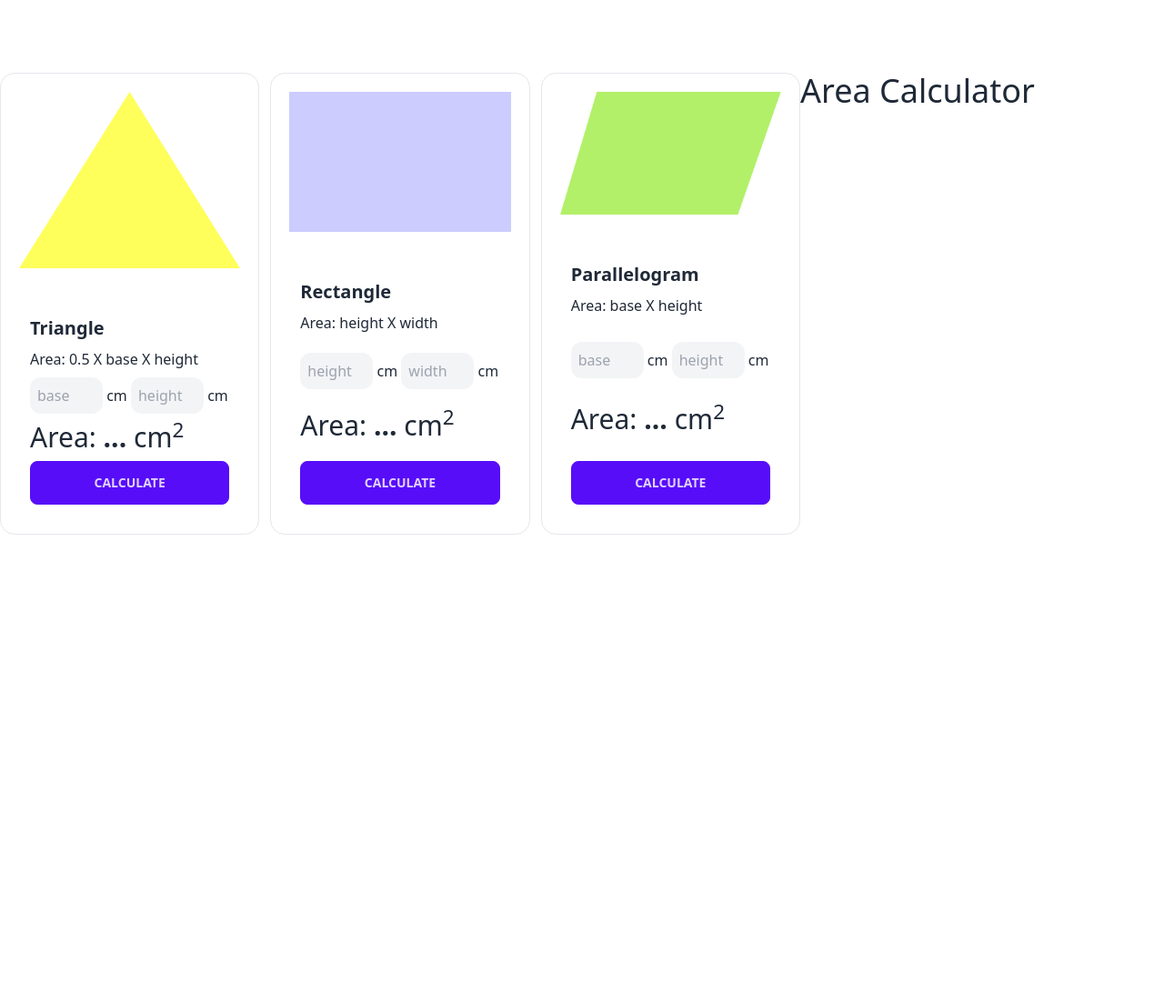
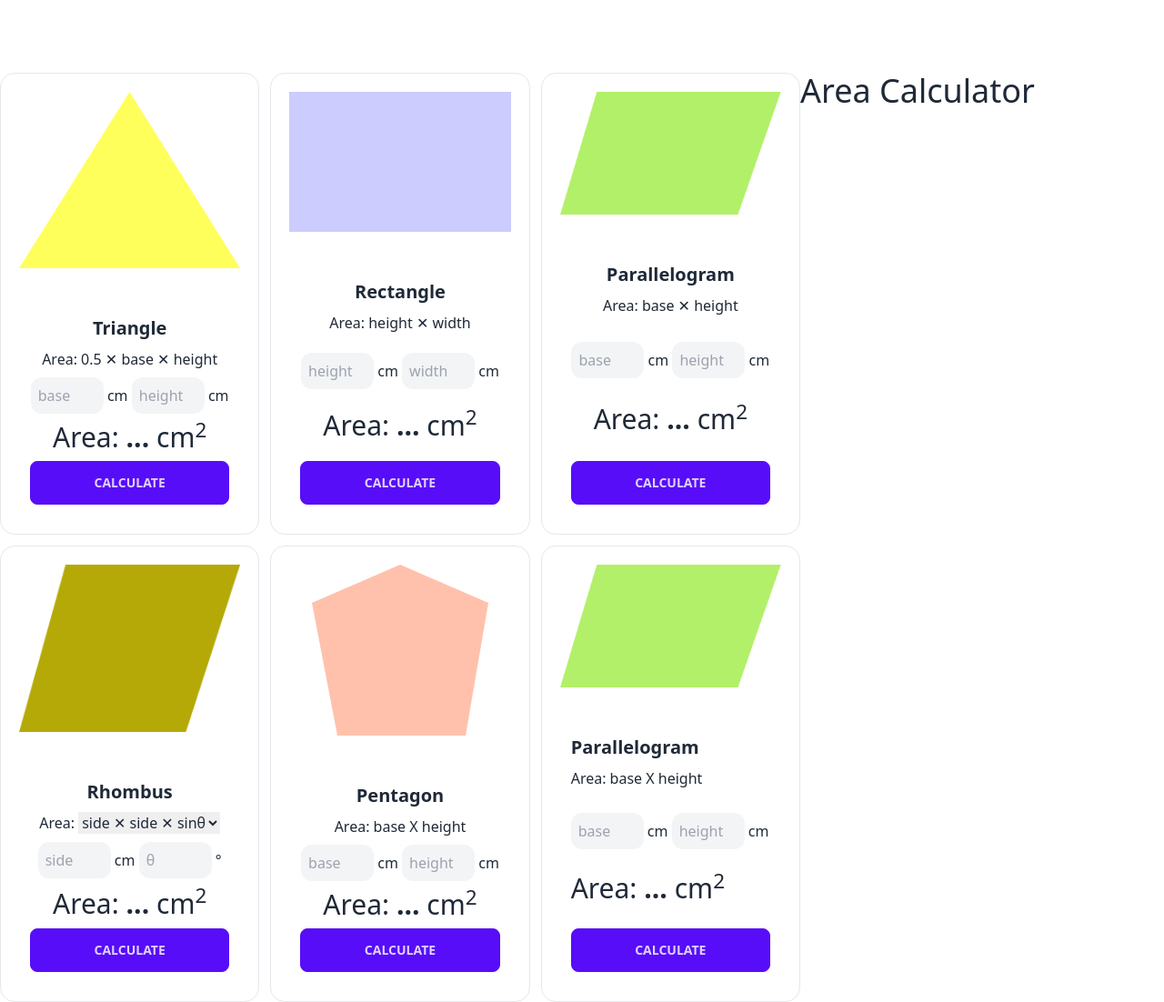
Before and after one commit to rootnure/geometry-genius-28, a plain HTML site: page index.html in a window 1280 px wide. Shown: the whole page at 91% size. Before the commit the page ends 800 px from the top, so only its background shows below. Drawn offline with nearby package versions, Linux system fonts and the light colour scheme.

Commit message:
All cards added. Rhombus area calculation added

```diff
--- a/index.html
+++ b/index.html
@@ -21,9 +21,9 @@
                 <!-- card 1: triangle -->
                 <div class="card bg-base-100 border">
                     <figure class="p-5"><img src="./images/triangle.png" alt="Shoes" /></figure>
-                    <div class="card-body">
-                        <h2 class="card-title">Triangle</h2>
-                        <p>Area: 0.5 X base X height</p>
+                    <div class="card-body text-center">
+                        <h2 class="text-xl font-semibold">Triangle</h2>
+                        <p>Area: 0.5 ✕ base ✕ height</p>
                         <p>
                             <input type="text" name="" id="triangle-base" class="bg-gray-100 rounded-xl w-20 p-2" placeholder="base">
                             <span>cm</span>
@@ -39,9 +39,9 @@
                 <!-- card 2: rectangle -->
                 <div class="card bg-base-100 border">
                     <figure class="p-5"><img src="./images/rectangle.png" alt="Shoes" /></figure>
-                    <div class="card-body">
-                        <h2 class="card-title">Rectangle</h2>
-                        <p>Area: height X width</p>
+                    <div class="card-body text-center">
+                        <h2 class="text-xl font-semibold">Rectangle</h2>
+                        <p>Area: height ✕ width</p>
                         <p>
                             <input type="text" name="" id="rectangle-height" class="bg-gray-100 rounded-xl w-20 p-2" placeholder="height">
                             <span>cm</span>
@@ -55,6 +55,67 @@
                     </div>
                 </div>
                 <!-- card 3: parallelogram -->
+                <div class="card bg-base-100 border">
+                    <figure class="p-5"><img src="./images/parallelogram.png" alt="Shoes" /></figure>
+                    <div class="card-body text-center">
+                        <h2 class="text-xl font-semibold">Parallelogram</h2>
+                        <p>Area: base ✕ height</p>
+                        <p>
+                            <input type="text" name="" id="parallelogram-base" class="bg-gray-100 rounded-xl w-20 p-2" placeholder="base">
+                            <span>cm</span>
+                            <input type="text" name="" id="parallelogram-height" class="bg-gray-100 rounded-xl w-20 p-2" placeholder="height">
+                            <span>cm</span>
+                        </p>
+                        <p class="text-3xl">Area: <span id="parallelogram-area" class="font-bold">...</span> cm<sup>2</sup></p>
+                        <div class="card-actions">
+                            <button class="btn btn-primary w-full" onclick="calculateParallelogramArea()">Calculate</button>
+                        </div>
+                    </div>
+                </div>
+                <!-- card 4: rhombus -->
+                <div class="card bg-base-100 border">
+                    <figure class="p-5"><img src="./images/rhombus.png" alt="Shoes" /></figure>
+                    <div class="card-body text-center">
+                        <h2 class="text-xl font-semibold">Rhombus</h2>
+                        <p>Area:
+                            <select name="" id="">
+                                <option value="side-angle">side ✕ side ✕ sinθ</option>
+                                <!-- <option value="side-angle">side<sup>2</sup> ✕ <em>sinθ</em></option> -->
+                                <option value="diagonals">0.5 ✕ d<sub>1</sub> ✕ d<sub>2</sub></option>
+                                <option value="base-height"> base ✕ height</option>
+                            </select>
+                        </p>
+                        <p>
+                            <input type="text" name="" id="rhombus-side" class="bg-gray-100 rounded-xl w-20 p-2" placeholder="side">
+                            <span>cm</span>
+                            <input type="text" name="" id="rhombus-angle" class="bg-gray-100 rounded-xl w-20 p-2" placeholder="θ">
+                            <span>°</span>
+                        </p>
+                        <p class="text-3xl">Area: <span id="rhombus-area" class="font-bold">...</span> cm<sup>2</sup></p>
+                        <div class="card-actions">
+                            <button class="btn btn-primary w-full" onclick="calculateRhombusArea()">Calculate</button>
+                        </div>
+                    </div>
+                </div>
+                <!-- card 5: pentagon -->
+                <div class="card bg-base-100 border">
+                    <figure class="p-5"><img src="./images/pentagon.png" alt="Shoes" /></figure>
+                    <div class="card-body text-center">
+                        <h2 class="text-xl font-semibold">Pentagon</h2>
+                        <p>Area: base X height</p>
+                        <p>
+                            <input type="text" name="" id="pentagon-base" class="bg-gray-100 rounded-xl w-20 p-2" placeholder="base">
+                            <span>cm</span>
+                            <input type="text" name="" id="pentagon-height" class="bg-gray-100 rounded-xl w-20 p-2" placeholder="height">
+                            <span>cm</span>
+                        </p>
+                        <p class="text-3xl">Area: <span id="pentagon-area" class="font-bold">...</span> cm<sup>2</sup></p>
+                        <div class="card-actions">
+                            <button class="btn btn-primary w-full" onclick="calculatePentagonArea()">Calculate</button>
+                        </div>
+                    </div>
+                </div>
+                <!-- card 6: ellipse -->
                 <div class="card bg-base-100 border">
                     <figure class="p-5"><img src="./images/parallelogram.png" alt="Shoes" /></figure>
                     <div class="card-body">
--- a/js/area-calculator.js
+++ b/js/area-calculator.js
@@ -40,6 +40,15 @@ function calculateParallelogramArea() {
     setElementInnerTextById('parallelogram-area', area);
 }
 
+function calculateRhombusArea() {
+    const side = getInputValueById("rhombus-side");
+    const angle = getInputValueById("rhombus-angle");
+    const angleToRadian = angle * Math.PI / 180;
+    const area = side * side * Math.sin(angleToRadian);
+
+    setElementInnerTextById('rhombus-area', area.toFixed(2));
+}
+
 /* reuseable function --> reduce duplicate code */
 
 // reusable get input value field in number
```
Also changed, not shown: images/square.png (added).
